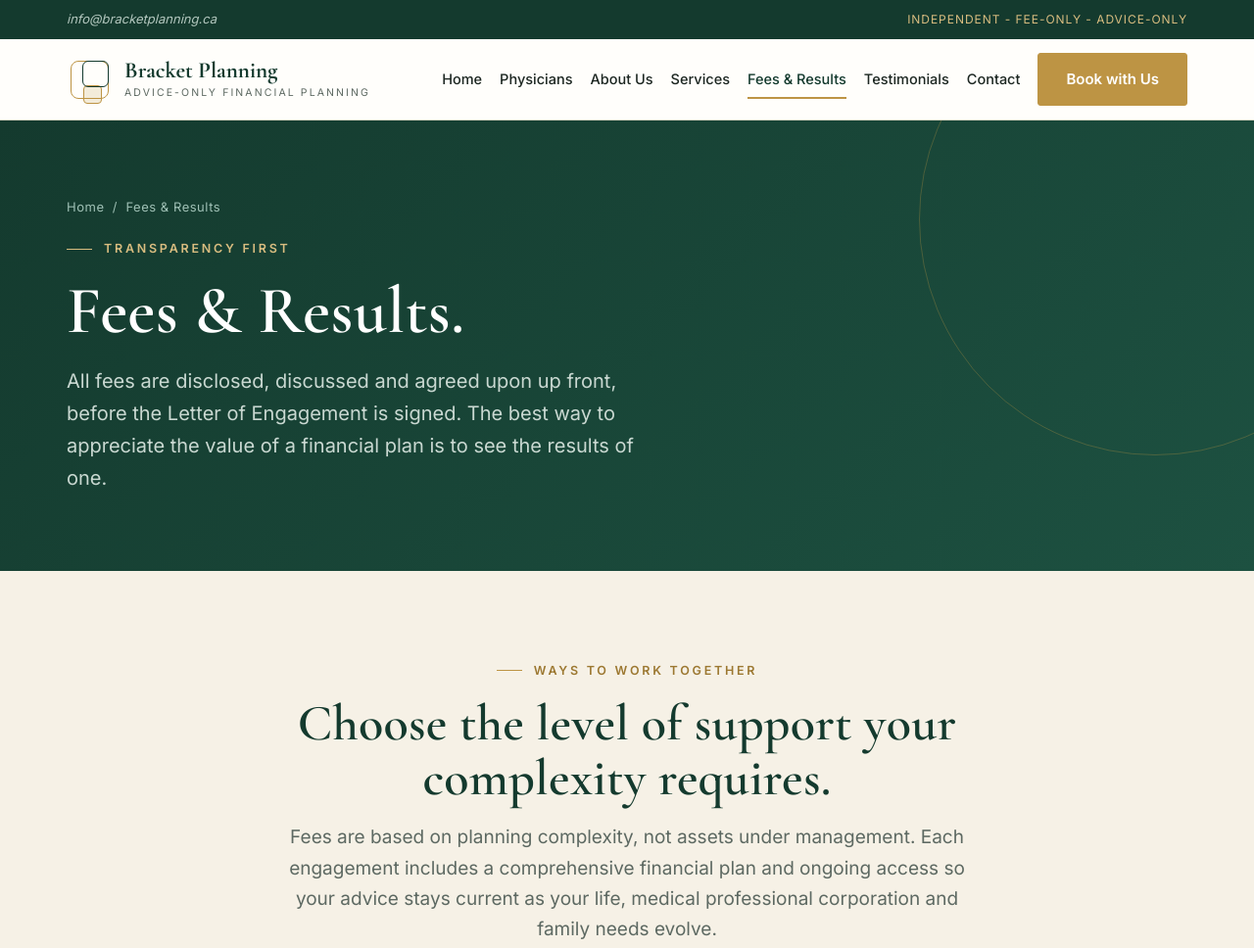
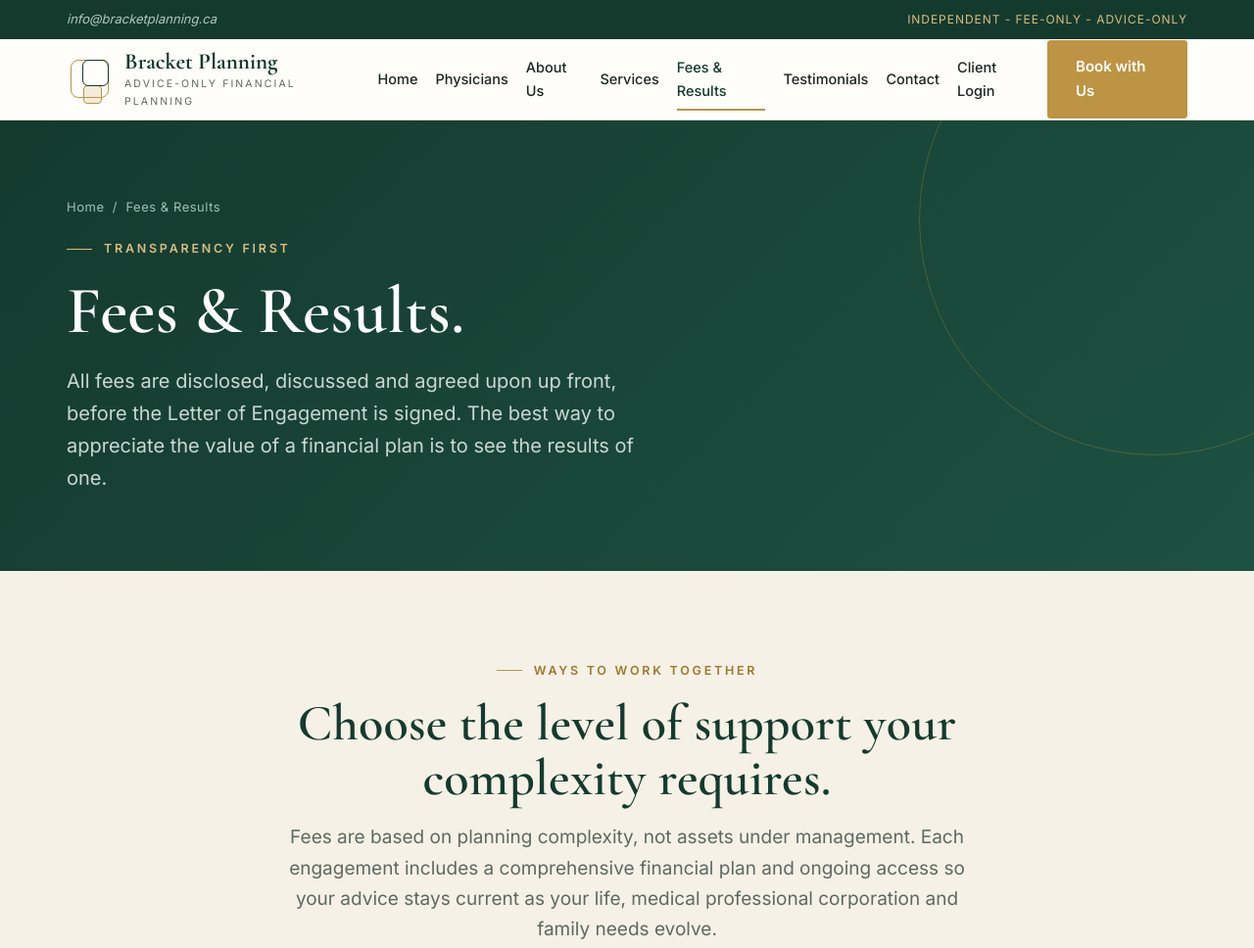
Before and after one commit to LimePerrier/finplanken, a plain HTML site: page fees.html in a window 1280 px wide. Shown: the top 968 px of the page at 98% size. Drawn offline with nearby package versions, Linux system fonts and the light colour scheme.

Commit message:
Add client login links to website

```diff
--- a/fees.html
+++ b/fees.html
@@ -32,6 +32,7 @@
       <a class="nav-link active" href="fees.html">Fees &amp; Results</a>
       <a class="nav-link" href="testimonials.html">Testimonials</a>
       <a class="nav-link" href="contact.html">Contact</a>
+      <a class="nav-link" href="login.html">Client Login</a>
       <a class="btn" href="contact.html">Book with Us</a>
     </div>
     <button class="nav-toggle" aria-label="Open menu" aria-expanded="false"><span></span><span></span><span></span></button>
@@ -223,7 +224,7 @@
         <p class="about">Independent, fee-only, advice-only comprehensive financial planning. Operating under the corporate entity Wealth Architects Inc.</p>
       </div>
       <div><h5>Explore</h5><ul><li><a href="physicians.html">Physicians</a></li><li><a href="about.html">About Us</a></li><li><a href="services.html">Services</a></li><li><a href="fees.html">Fees &amp; Results</a></li></ul></div>
-      <div><h5>More</h5><ul><li><a href="testimonials.html">Testimonials</a></li><li><a href="contact.html">Contact</a></li><li><a href="contact.html">Book a Call</a></li><li><a href="#">Privacy Policy</a></li></ul></div>
+      <div><h5>More</h5><ul><li><a href="testimonials.html">Testimonials</a></li><li><a href="contact.html">Contact</a></li><li><a href="login.html">Client Login</a></li><li><a href="contact.html">Book a Call</a></li><li><a href="#">Privacy Policy</a></li></ul></div>
       <div><h5>Get in touch</h5><ul><li><span class="util-placeholder">info@bracketplanning.ca</span></li><li>Alberta | St. John's</li><li>Serving clients across Canada</li></ul></div>
     </div>
     <div class="footer-bottom">
```
Also changed, not shown: about.html (+2 -1 lines), contact.html (+2 -1 lines), index.html (+2 -0 lines), logo-options.html (+2 -1 lines), physicians.html (+2 -1 lines), services.html (+2 -1 lines), team.updated.html (+2 -1 lines), testimonials.html (+2 -1 lines).
